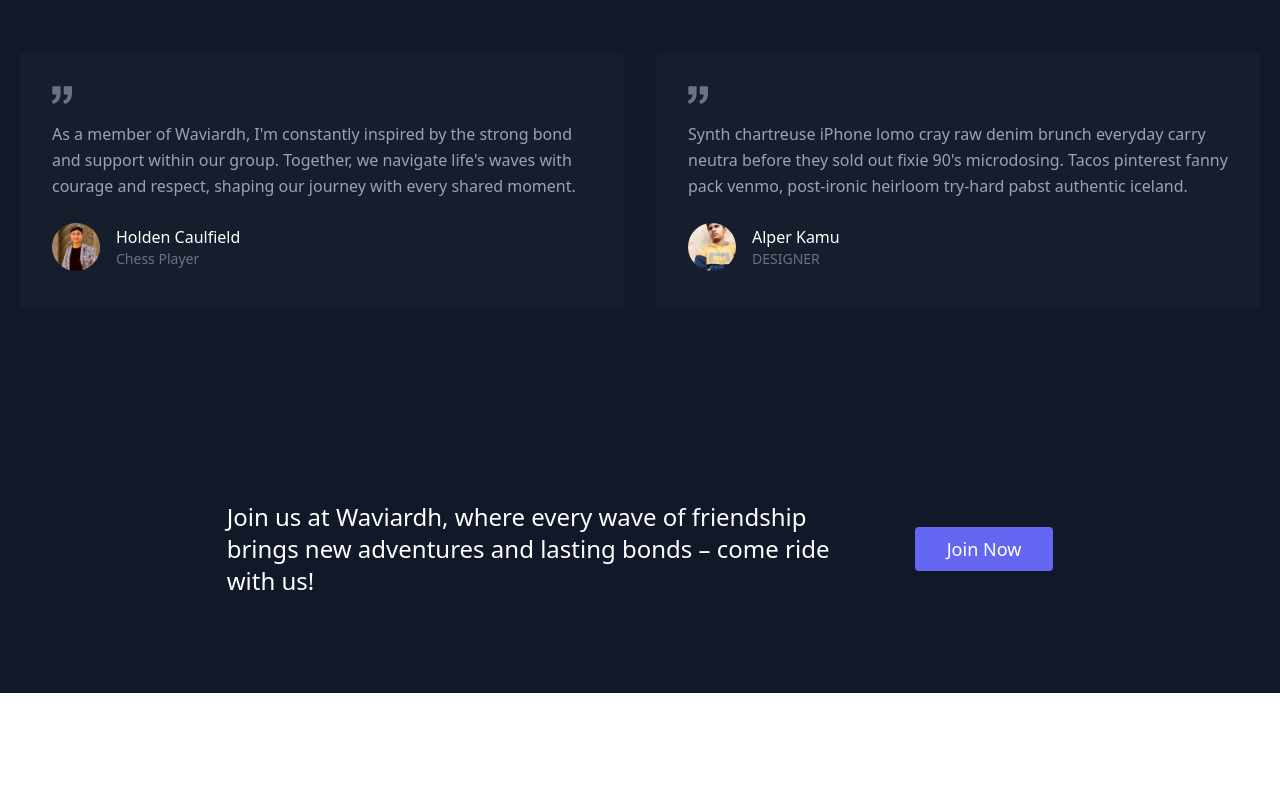
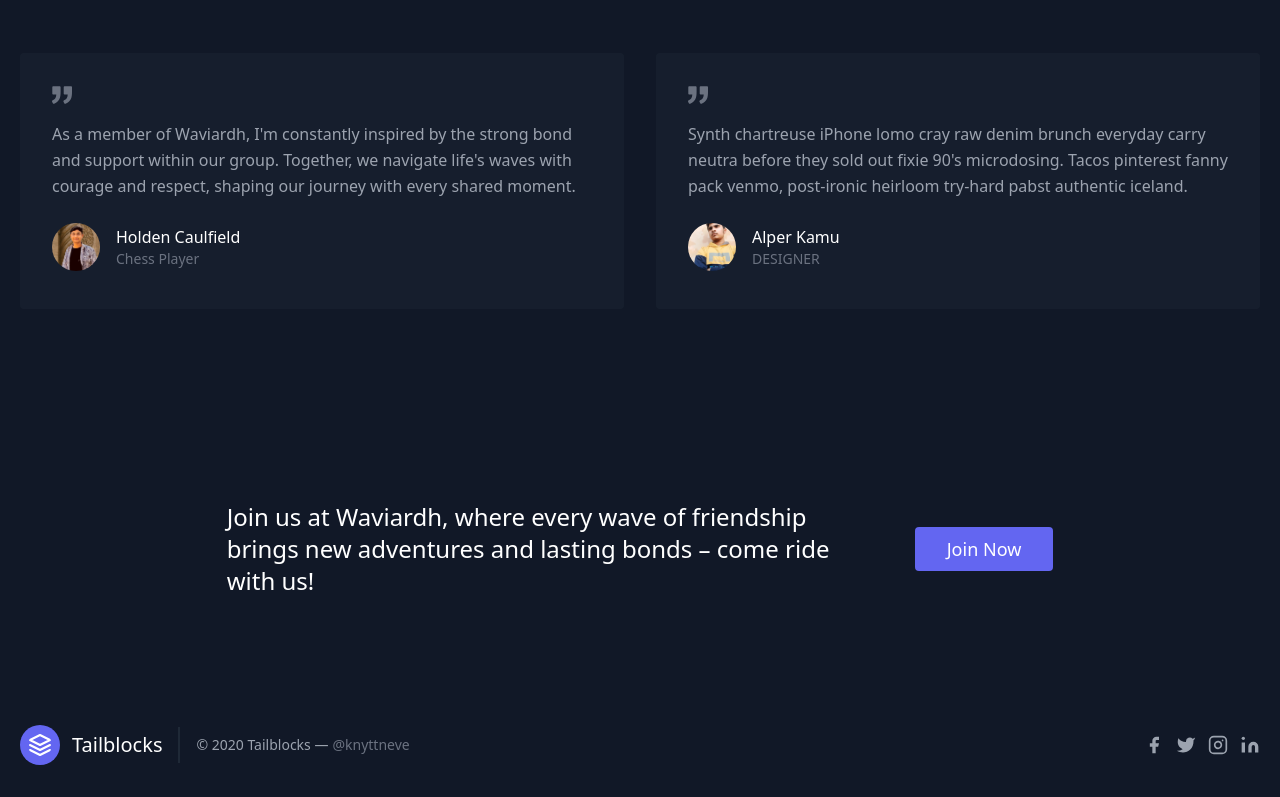
Before and after one commit to swastikasija/The-Waviardh, a React (Vite) app: page / in a window 1280 px wide. Shown: the part 1487-2284 px from the top of the page. Before the commit the page ends 2180 px from the top, so only its background shows below. Built offline with nearby package versions, Linux system fonts and the light colour scheme.

Commit message:
changes done

```diff
--- a/src/App.jsx
+++ b/src/App.jsx
@@ -1,4 +1,5 @@
 // import './App.css'
+import Footer from './components/Footer'
 import Home from './components/Home'
 import Member from './components/Member'
 import Navbar from './components/Navbar'
@@ -14,6 +15,7 @@
       <Team/>
       <Testimonials/>
       <Member/>
+      <Footer/>
     </>
   )
 }
--- /dev/null
+++ b/src/components/Footer.jsx
@@ -0,0 +1,47 @@
+import React from 'react'
+
+const Footer = () => {
+  return (
+    <div>
+      <footer class="text-gray-400 bg-gray-900 body-font">
+  <div class="container px-5 py-8 mx-auto flex items-center sm:flex-row flex-col">
+    <a class="flex title-font font-medium items-center md:justify-start justify-center text-white">
+      <svg xmlns="http://www.w3.org/2000/svg" fill="none" stroke="currentColor" stroke-linecap="round" stroke-linejoin="round" stroke-width="2" class="w-10 h-10 text-white p-2 bg-indigo-500 rounded-full" viewBox="0 0 24 24">
+        <path d="M12 2L2 7l10 5 10-5-10-5zM2 17l10 5 10-5M2 12l10 5 10-5"></path>
+      </svg>
+      <span class="ml-3 text-xl">Tailblocks</span>
+    </a>
+    <p class="text-sm text-gray-400 sm:ml-4 sm:pl-4 sm:border-l-2 sm:border-gray-800 sm:py-2 sm:mt-0 mt-4">© 2020 Tailblocks —
+      <a href="https://twitter.com/knyttneve" class="text-gray-500 ml-1" target="_blank" rel="noopener noreferrer">@knyttneve</a>
+    </p>
+    <span class="inline-flex sm:ml-auto sm:mt-0 mt-4 justify-center sm:justify-start">
+      <a class="text-gray-400">
+        <svg fill="currentColor" stroke-linecap="round" stroke-linejoin="round" stroke-width="2" class="w-5 h-5" viewBox="0 0 24 24">
+          <path d="M18 2h-3a5 5 0 00-5 5v3H7v4h3v8h4v-8h3l1-4h-4V7a1 1 0 011-1h3z"></path>
+        </svg>
+      </a>
+      <a class="ml-3 text-gray-400">
+        <svg fill="currentColor" stroke-linecap="round" stroke-linejoin="round" stroke-width="2" class="w-5 h-5" viewBox="0 0 24 24">
+          <path d="M23 3a10.9 10.9 0 01-3.14 1.53 4.48 4.48 0 00-7.86 3v1A10.66 10.66 0 013 4s-4 9 5 13a11.64 11.64 0 01-7 2c9 5 20 0 20-11.5a4.5 4.5 0 00-.08-.83A7.72 7.72 0 0023 3z"></path>
+        </svg>
+      </a>
+      <a class="ml-3 text-gray-400">
+        <svg fill="none" stroke="currentColor" stroke-linecap="round" stroke-linejoin="round" stroke-width="2" class="w-5 h-5" viewBox="0 0 24 24">
+          <rect width="20" height="20" x="2" y="2" rx="5" ry="5"></rect>
+          <path d="M16 11.37A4 4 0 1112.63 8 4 4 0 0116 11.37zm1.5-4.87h.01"></path>
+        </svg>
+      </a>
+      <a class="ml-3 text-gray-400">
+        <svg fill="currentColor" stroke="currentColor" stroke-linecap="round" stroke-linejoin="round" stroke-width="0" class="w-5 h-5" viewBox="0 0 24 24">
+          <path stroke="none" d="M16 8a6 6 0 016 6v7h-4v-7a2 2 0 00-2-2 2 2 0 00-2 2v7h-4v-7a6 6 0 016-6zM2 9h4v12H2z"></path>
+          <circle cx="4" cy="4" r="2" stroke="none"></circle>
+        </svg>
+      </a>
+    </span>
+  </div>
+</footer>
+    </div>
+  )
+}
+
+export default Footer
--- a/src/components/Member.jsx
+++ b/src/components/Member.jsx
@@ -2,14 +2,16 @@
 
 const Member = () => {
   return (
-    <div><section class="text-gray-400 bg-gray-900 body-font">
+    <div>
+      <section class="text-gray-400 bg-gray-900 body-font">
     <div class="container px-5 py-24 mx-auto">
       <div class="lg:w-2/3 flex flex-col sm:flex-row sm:items-center items-start mx-auto">
         <h1 class="flex-grow sm:pr-16 text-2xl font-medium title-font text-white">Join us at Waviardh, where every wave of friendship brings new adventures and lasting bonds – come ride with us!</h1>
         <button class="flex-shrink-0 text-white bg-indigo-500 border-0 py-2 px-8 focus:outline-none hover:bg-indigo-600 rounded text-lg mt-10 sm:mt-0">Join Now</button>
       </div>
     </div>
-  </section></div>
+  </section>
+  </div>
   )
 }
 
```
